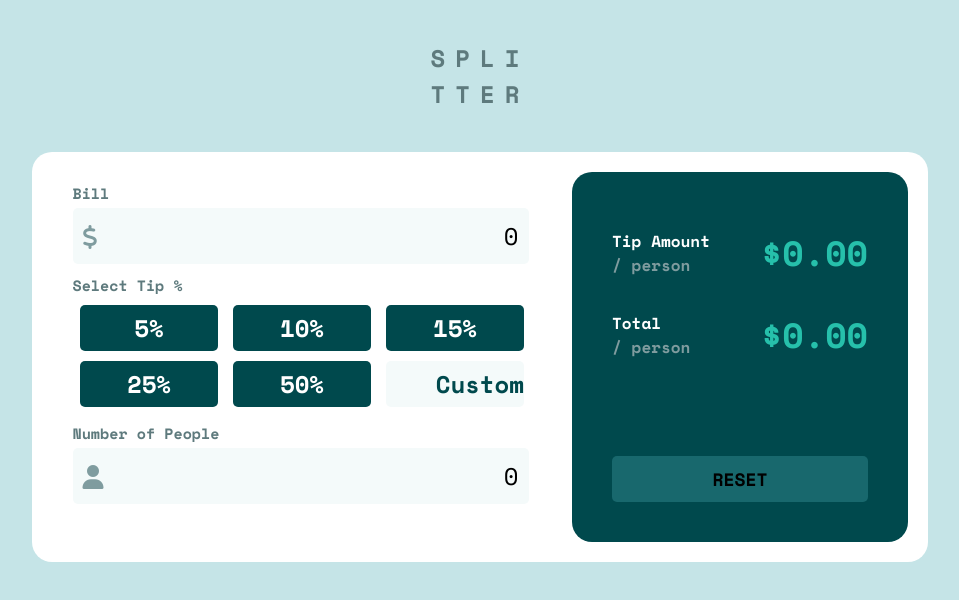
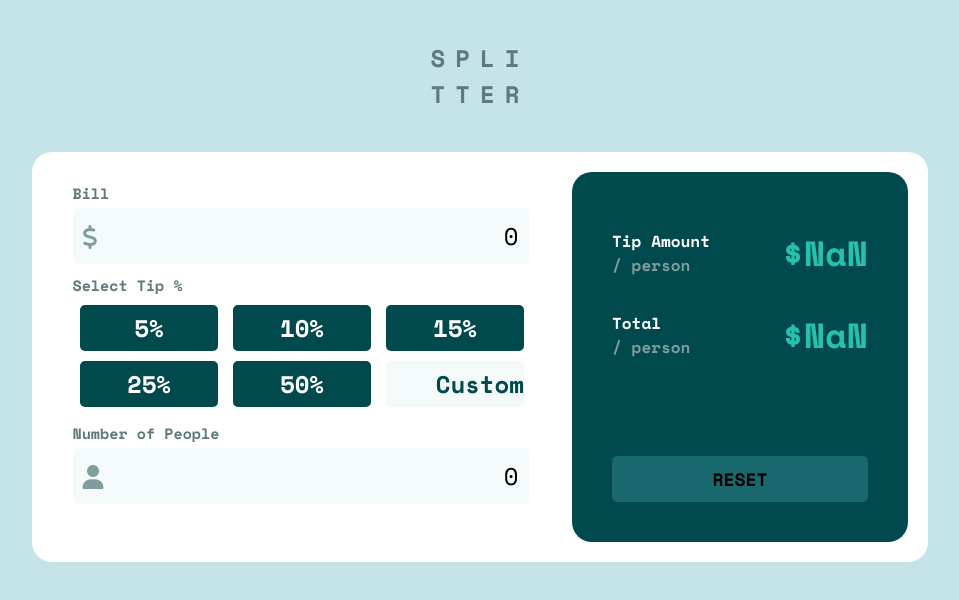
Before and after one commit to felipe-souza17/tip-calculator-app, a plain HTML site: page index.html in a window 1280 px wide. Both pictures are taken after a click on the button "5%". Shown: the whole page, without its empty margins (160-1119 px from the left). Drawn offline with nearby package versions, Linux system fonts and the light colour scheme.

Commit message:
Bills calculator

```diff
--- a/index.html
+++ b/index.html
@@ -106,6 +106,7 @@
               autocomplete="off"
               maxlength="10"
               id="custom_tip"
+              oninput="takePercentage(value)"
             />
           </div>
           <label for="people">Number of People</label>
--- a/js/script.js
+++ b/js/script.js
@@ -1,10 +1,12 @@
 let billInput = document.getElementById('bill')
 let peopleInput = document.getElementById('number_people')
+let customInput = document.getElementById('custom_tip')
 let warning = document.getElementById('warning')
 
 bill.addEventListener('input', formIsValid)
 number_people.addEventListener('input', formIsValid)
 
+/* Validates the invoice field, substituting a comma for a period and verifying that it is a valid numbe */
 function validateBill() {
   let billValue = bill.value.replace(',', '.')
 
@@ -17,6 +19,8 @@ function validateBill() {
     return true
   }
 }
+
+/* Validates the number of people, observing if they are a valid number and if they are zero. */
 
 function validatePeople() {
   let peopleValue = number_people.value
@@ -38,29 +42,37 @@ function validatePeople() {
   }
 }
 
-function takePercentage(percentage) {
-  let somethingHere = percentage
+/* Check if the form all fields is valid */
+function formIsValid() {
+  let [billIsValid, peopleIsValid] = [validateBill(), validatePeople()]
 
-  return somethingHere.replace('%', '')
+  if (billIsValid && peopleIsValid) {
+    takePercentage()
+    return true
+  }
 }
 
-function formIsValid() {
-  let [billIsValid, peopleIsValid, percentageIsValid] = [
-    validateBill(),
-    validatePeople()
-  ]
+/* Takes the tip percentage on the inputs and calls the function to calculate the bill */
+function takePercentage(percentage = '0') {
+  let tip = percentage.replace('%', '').replace(',', '.')
 
-  console.log(
-    `Bill: ${billIsValid}.\nPeople: ${peopleIsValid}.\nPercentage: ${percentageIsValid}.`
-  )
+  if (!isNaN(tip) == false) tip = 0
+  calculateBill(tip)
 }
 
-function calculateBill() {
-  let price = bill.value
+/* Check if the form is valid and calculate the bill */
+function calculateBill(percentage) {
+  if (formIsValid) {
+    let price = parseFloat(bill.value)
 
-  let people = number_people.value
+    let tip_percentage = parseFloat(percentage)
 
-  let totalBill = price / people
+    let people = parseInt(number_people.value)
 
-  price_person_total.innerHTML = `$${totalBill.toFixed(2)}`
+    let totalBill = ((tip_percentage / 100) * price + price) / people
+    let totalTipAmount = ((tip_percentage / 100) * price) / people
+
+    price_person_total.innerHTML = `$${totalBill.toFixed(2)}`
+    tip_price_total.innerHTML = `$${totalTipAmount.toFixed(2)}`
+  }
 }
```
